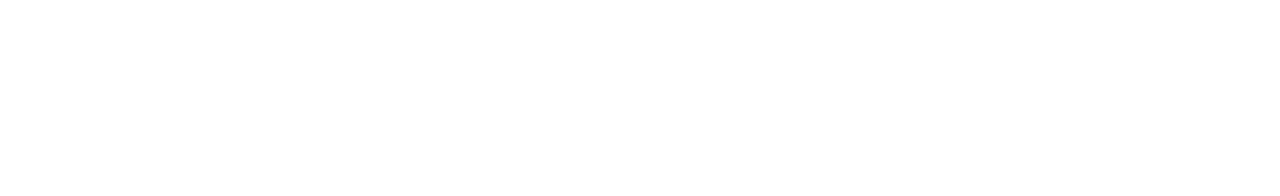
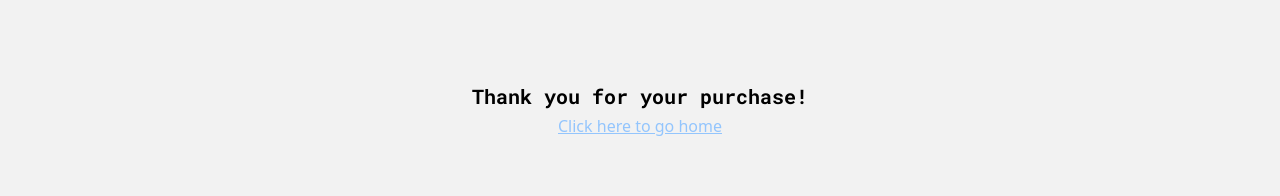
Before and after one commit to jmjjmj994/javascript-frameworks, a React (Vite) app: page /success in a window 1280 px wide. Before the commit this address had no page. Shown: the part 332-528 px from the top of the page. Built offline with nearby package versions, Linux system fonts and the light colour scheme; no server answers.

Commit message:
added cart success page

```diff
--- a/src/main.tsx
+++ b/src/main.tsx
@@ -3,6 +3,7 @@
 import App from './app/App';
 import Cart from './routes/Cart';
 import ProductDetail from './routes/ProductDetail';
+import CheckoutSuccess from './routes/Success/CheckoutSuccess';
 import './index.css';
 import { createBrowserRouter, RouterProvider } from 'react-router-dom';
 import Layout from './layout/Layout';
@@ -17,6 +18,7 @@
       },
       { path: '/cart', element: <Cart /> },
       { path: 'product/:id', element: <ProductDetail /> },
+      { path: '/success', element: <CheckoutSuccess /> },
     ],
   },
 ]);
--- a/src/routes/Cart/CartSummary.tsx
+++ b/src/routes/Cart/CartSummary.tsx
@@ -1,4 +1,5 @@
 import { useEffect, useState } from 'react';
+import { Link } from 'react-router-dom';
 import useCart from '../../hooks/use-cart';
 import { FontAwesomeIcon } from '@fortawesome/react-fontawesome';
 import {
@@ -7,16 +8,18 @@
   faApplePay,
   faCcVisa,
 } from '@fortawesome/free-brands-svg-icons';
-
 const paypal = <FontAwesomeIcon icon={faPaypal} />;
 const googlePay = <FontAwesomeIcon icon={faGooglePay} />;
 const applePay = <FontAwesomeIcon icon={faApplePay} />;
 const visaCard = <FontAwesomeIcon icon={faCcVisa} />;
 
 function CartSummary() {
-  const { items } = useCart();
+  const { items, deleteItem } = useCart();
+  const [total, setTotal] = useState(0);
 
-  const [total, setTotal] = useState(0);
+  function clearCart() {
+    deleteItem();
+  }
 
   useEffect(() => {
     let initial = 0;
@@ -73,9 +76,14 @@
             {applePay}
           </span>
         </div>
-        <button className="w-full py-2 bg-blue-600 text-white font-button my-2 rounded-md">
+        <Link
+          to={'/success'}
+          role="button"
+          onClick={() => clearCart()}
+          className="w-full py-2 bg-blue-600 text-white font-button my-2 rounded-md text-center"
+        >
           Checkout
-        </button>
+        </Link>
       </div>
     </div>
   );
--- /dev/null
+++ b/src/routes/Success/CheckoutSuccess.tsx
@@ -0,0 +1,16 @@
+import { Link } from 'react-router-dom';
+function CheckoutSuccess() {
+  return (
+    <div className="w-full h-full flex flex-col items-center justify-center">
+      <div className=" px-2 py-2 rounded-md text-center ">
+        <h1 className="text-xl font-headers py-1">
+          Thank you for your purchase!
+        </h1>
+        <Link to={'/'} className="text-blue-300 underline">
+          Click here to go home
+        </Link>
+      </div>
+    </div>
+  );
+}
+export default CheckoutSuccess;
--- /dev/null
+++ b/src/routes/Success/index.tsx
@@ -0,0 +1,2 @@
+export * from './CheckoutSuccess';
+export { default } from './CheckoutSuccess';
```
